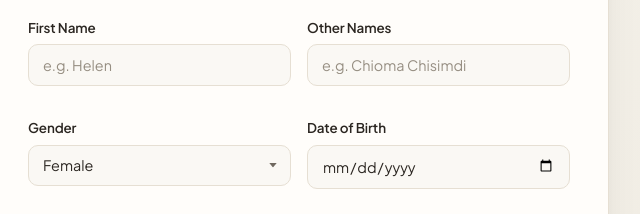
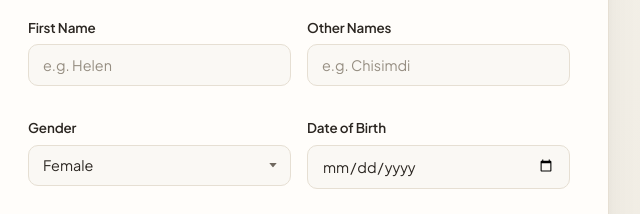
Before and after one commit to helenchisimdi/siwes, a plain HTML site: page index.html in a window 1280 px wide. Shown: the part 276-490 px from the top of the page, 341-981 px from the left. Drawn offline with Linux system fonts and the light colour scheme.

Commit message:
Change lastname placeholder text
Updated the placeholder text for the lastname input field.

```diff
--- a/index.html
+++ b/index.html
@@ -38,7 +38,7 @@
             </div>
             <div class="form-group">
               <label for="lastname">Other Names</label>
-              <input type="text" id="lastname" name="lastname" placeholder="e.g. Chioma Chisimdi" required>
+              <input type="text" id="lastname" name="lastname" placeholder="e.g. Chisimdi" required>
             </div>
           </div>
 
```
